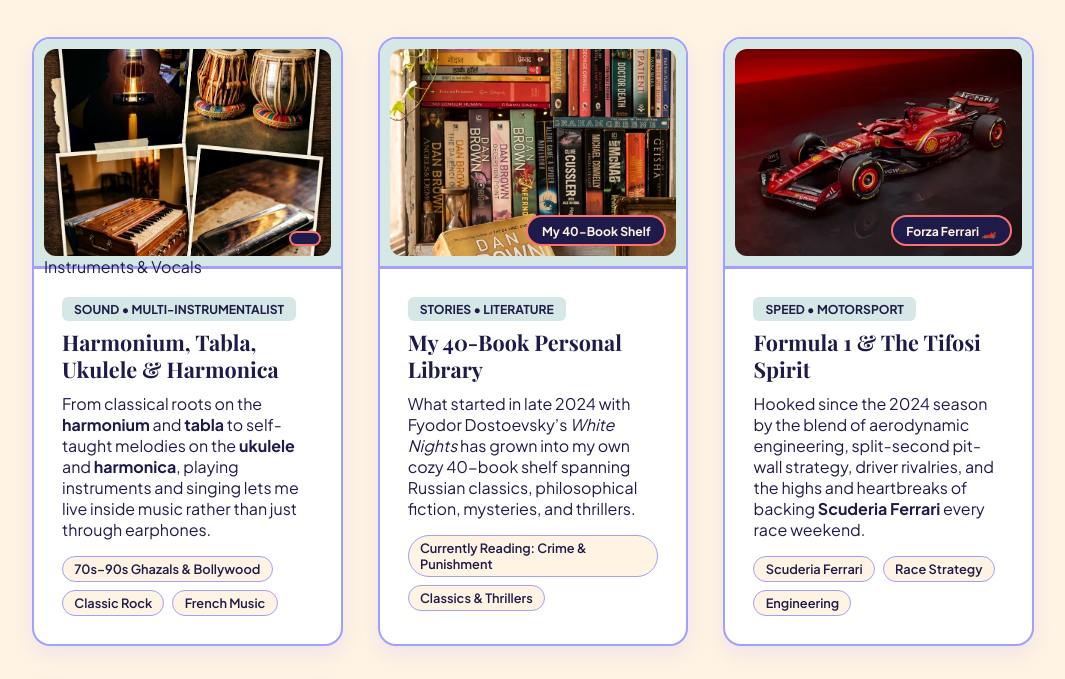
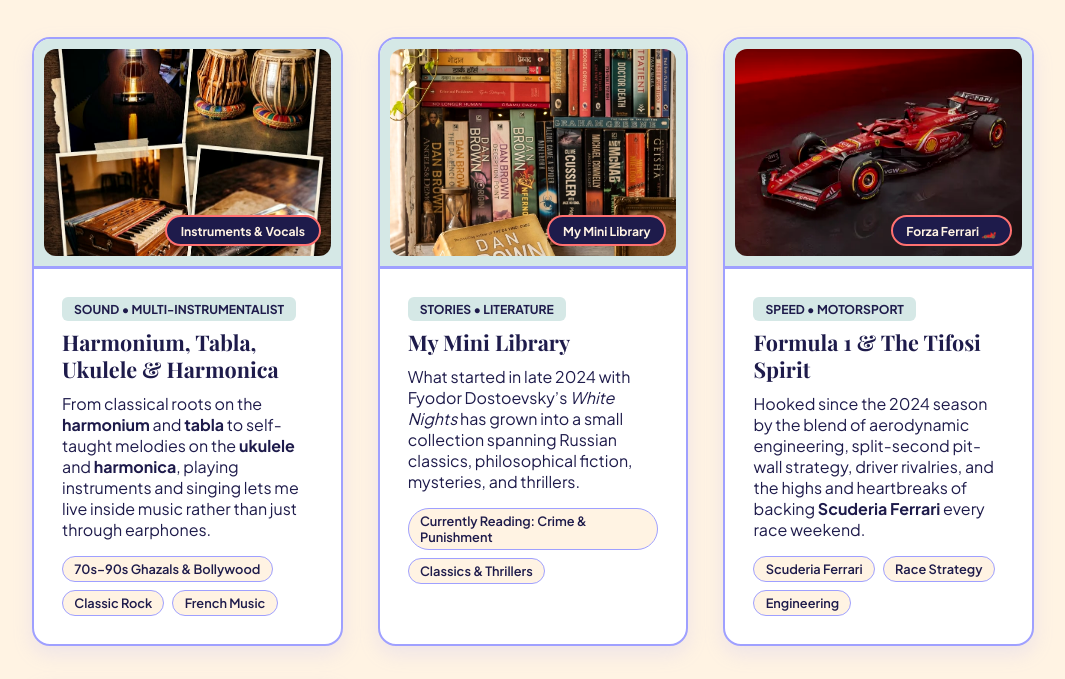
Before and after one commit to rajaniket2k07-coder/Portfolio-Website, a plain HTML site: page projects.html in a window 1280 px wide. Shown: the part 661-1340 px from the top of the page, without its empty margins (107-1172 px from the left). Drawn offline with nearby package versions, Linux system fonts and the light colour scheme; a web font is replaced by a local one.

Commit message:
Fix passion card caption and rename mini library

```diff
--- a/projects.html
+++ b/projects.html
@@ -66,7 +66,7 @@
 
 		<main class="container">
 			<!-- =======================================================
-         VISUAL SHOWCASE: YOUR INSTRUMENTS, 40-BOOK SHELF, F1 & FOOTBALL
+         VISUAL SHOWCASE: YOUR INSTRUMENTS, MINI LIBRARY, F1 & FOOTBALL
          ======================================================= -->
 			<section class="section-block">
 				<div class="section-header">
@@ -83,8 +83,8 @@
 								src="./music.jpeg"
 								alt="Ukulele, Harmonica, Harmonium and Tabla"
 							/>
-							<span class="photo-caption-tag"></span>
-								Instruments &amp; Vocals</span
+							<span class="photo-caption-tag"
+								>Instruments &amp; Vocals</span
 							>
 						</div>
 						<div class="passion-card-body">
@@ -109,22 +109,22 @@
 						</div>
 					</article>
 
-					<!-- CARD 2: STORIES (Your 40-Book Personal Library) -->
+					<!-- CARD 2: STORIES (Mini Personal Library) -->
 					<article class="passion-card">
 						<div class="passion-img-frame">
-							<!-- 🖼️ PUT IMAGE #3 HERE: Replace src with your 40-book library photo (e.g., "my-40-books.jpg") -->
-							<img src="./books.jpeg" alt="My current canon" />
+							<!-- 🖼️ PUT IMAGE #3 HERE: Replace src with a photo of your mini library -->
+							<img src="./books.jpeg" alt="Books in my mini library" />
 							<span class="photo-caption-tag"
-								>My 40-Book Shelf</span
+								>My Mini Library</span
 							>
 						</div>
 						<div class="passion-card-body">
 							<span class="mint-pill">Stories • Literature</span>
-							<h3>My 40-Book Personal Library</h3>
+							<h3>My Mini Library</h3>
 							<p>
 								What started in late 2024 with Fyodor
 								Dostoevsky’s <em>White Nights</em> has grown
-								into my own cozy 40-book shelf spanning Russian
+								into a small collection spanning Russian
 								classics, philosophical fiction, mysteries, and
 								thrillers.
 							</p>
```
